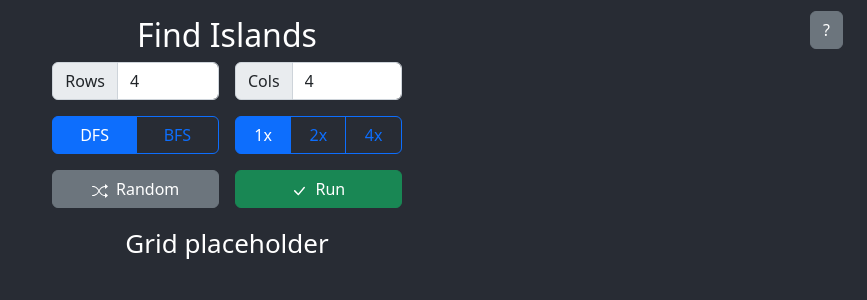
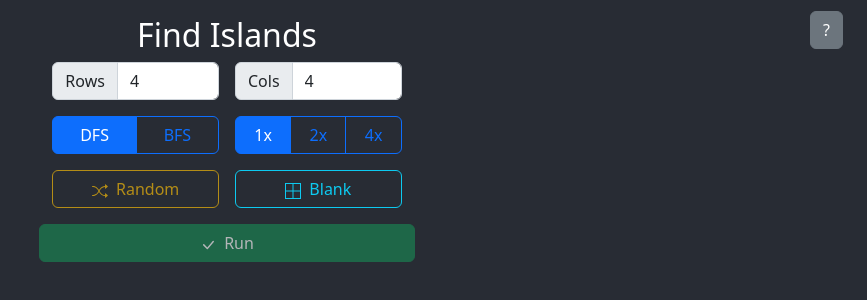
Before and after one commit to Davatata/find-islands, a React (Create React App) app: page / in a window 1280 px wide. Shown: the top 300 px of the page, without its empty margins (413-1280 px from the left). Built offline with nearby package versions, Linux system fonts and the light colour scheme.

Commit message:
added grid generate, rand and blank work

```diff
--- a/src/App.css
+++ b/src/App.css
@@ -29,3 +29,12 @@
   font-size: 0.875em;
   color: #dc3545;
 }
+
+#islandGrid td {
+
+}
+
+#islandGrid td:hover {
+  cursor: pointer;
+  background-color: #ffc10775;
+}
--- a/src/App.js
+++ b/src/App.js
@@ -9,6 +9,8 @@ function App() {
   const [speed, setSpeed] = useState(1);
   const [badRows, setBadRows] = useState(true);
   const [badCols, setBadCols] = useState(true);
+  const [finalGrid, setFinalGrid] = useState([]);
+
 
   useEffect(() => {
 
@@ -25,6 +27,8 @@ function App() {
   const rowsMax = 10;
   const colsMax = 10;
   const baseSpeed = 200;
+
+  let grid = [];
 
   const Algos = Object.freeze({
     DFS:   "DFS",
@@ -57,8 +61,10 @@ function App() {
     var rowsValue = +document.getElementById("RowsInput").value;
     if (rowsValue > 0 && rowsValue <= rowsMax) {
       setBadRows(false);
+      setRows(rowsValue);
     } else {
       setBadRows(true);
+      setFinalGrid([]);
     }
   }
 
@@ -66,8 +72,10 @@ function App() {
     var colsValue = +document.getElementById("ColsInput").value;
     if (colsValue > 0 && colsValue <= colsMax) {
       setBadCols(false);
+      setCols(colsValue);
     } else {
       setBadCols(true);
+      setFinalGrid([]);
     }
   }
 
@@ -84,11 +92,51 @@ function App() {
   }
 
   function run() {
-    console.log("start run");
+    console.log("run traversal");
   }
 
   function randomize() {
     console.log("start randomize");
+
+    for (var i = 0; i < rows; i++) {
+      grid[i] = [];
+      for (var j = 0; j < cols; j++) {
+        grid[i].push(Math.round(Math.random() * 1));
+      }
+    }
+
+    setup();
+  }
+
+  function setup() {
+    var finalGridTemp = [];
+
+    if (grid.length === 0) {
+      console.log("grid is empty");
+      for (var i = 0; i < rows; i++) {
+        grid[i] = [];
+        for (var j = 0; j < cols; j++) {
+          grid[i].push(0);
+        }
+      }
+    }
+
+    for(const [row, value] of grid.entries()) {
+      var tempRow = [];
+
+      for(const [col, v] of value.entries()) {
+        tempRow.push(<td className='gridCell' onClick={() => toggleCell(row,col,v)} key={row+","+col}>{v}</td>);
+      }
+
+      finalGridTemp.push(<tr>{tempRow}</tr>);
+    }
+
+    setFinalGrid(finalGridTemp);
+  }
+
+  function toggleCell(row,col,v) {
+    grid[row][col] = v === 0 ? 1 : 0;
+    setup();
   }
 
   return (
@@ -119,7 +167,7 @@ function App() {
                 <input id="ColsInput" type="number" className="form-control" min={1} max={10} placeholder="1-10"
                   aria-label="Cols" aria-describedby="Cols" onChange={handleColsChange}/>
                   { badCols &&
-                    <div className="bad-input-text  fs-6 fst-italic" >
+                    <div className="bad-input-text fs-6 fst-italic" >
                       Must be 1-10
                     </div>
                   }
@@ -157,7 +205,7 @@ function App() {
           <div className='gap-3 justify-content-center row'>
             <div className='col-5 p-0'>
               <div className="input-group mb-3 float-end">
-                <button className="btn btn-secondary w-100" onClick={randomize}>
+                <button className="btn btn-outline-warning w-100" onClick={randomize} disabled={finalGrid.length === 0}>
                   <svg xmlns="http://www.w3.org/2000/svg" width="16" height="16" fill="currentColor" className="bi bi-shuffle" viewBox="0 0 16 16">
                     <path fillRule="evenodd" d="M0 3.5A.5.5 0 0 1 .5 3H1c2.202 0 3.827 1.24 4.874 2.418.49.552.865 1.102 1.126 1.532.26-.43.636-.98 1.126-1.532C9.173 4.24 10.798 3 13 3v1c-1.798 0-3.173 1.01-4.126 2.082A9.624 9.624 0 0 0 7.556 8a9.624 9.624 0 0 0 1.317 1.918C9.828 10.99 11.204 12 13 12v1c-2.202 0-3.827-1.24-4.874-2.418A10.595 10.595 0 0 1 7 9.05c-.26.43-.636.98-1.126 1.532C4.827 11.76 3.202 13 1 13H.5a.5.5 0 0 1 0-1H1c1.798 0 3.173-1.01 4.126-2.082A9.624 9.624 0 0 0 6.444 8a9.624 9.624 0 0 0-1.317-1.918C4.172 5.01 2.796 4 1 4H.5a.5.5 0 0 1-.5-.5z"/>
                     <path d="M13 5.466V1.534a.25.25 0 0 1 .41-.192l2.36 1.966c.12.1.12.284 0 .384l-2.36 1.966a.25.25 0 0 1-.41-.192zm0 9v-3.932a.25.25 0 0 1 .41-.192l2.36 1.966c.12.1.12.284 0 .384l-2.36 1.966a.25.25 0 0 1-.41-.192z"/>
@@ -166,18 +214,34 @@ function App() {
               </div>
             </div>
             <div className='col-5 p-0'>
-              <div className="input-group mb-3">
-                <button className="btn btn-success w-100" onClick={run} disabled={badCols || badRows}>
-                  <svg xmlns="http://www.w3.org/2000/svg" width="16" height="16" fill="currentColor" className="bi bi-check-lg" viewBox="0 0 16 16">
-                    <path d="M12.736 3.97a.733.733 0 0 1 1.047 0c.286.289.29.756.01 1.05L7.88 12.01a.733.733 0 0 1-1.065.02L3.217 8.384a.757.757 0 0 1 0-1.06.733.733 0 0 1 1.047 0l3.052 3.093 5.4-6.425a.247.247 0 0 1 .02-.022Z"/>
-                  </svg>
-
-                  <span className='mx-1'></span>Run</button>
+              <div className="input-group mb-3 float-end">
+                <button className="btn btn-outline-info w-100" onClick={setup}>
+                <svg xmlns="http://www.w3.org/2000/svg" width="16" height="16" fill="currentColor" className="bi bi-border-all" viewBox="0 0 16 16">
+                  <path d="M0 0h16v16H0V0zm1 1v6.5h6.5V1H1zm7.5 0v6.5H15V1H8.5zM15 8.5H8.5V15H15V8.5zM7.5 15V8.5H1V15h6.5z"/>
+                </svg>
+                <span className='mx-1'></span>Blank</button>
               </div>
             </div>
           </div>
 
-          <div className='row justify-content-center'>Grid placeholder</div>
+          <div className='gap-3 justify-content-center row'>
+            <div className="input-group mb-3">
+              <button className="btn btn-success w-100" onClick={run} disabled={badCols || badRows || finalGrid.length === 0}>
+                <svg xmlns="http://www.w3.org/2000/svg" width="16" height="16" fill="currentColor" className="bi bi-check-lg" viewBox="0 0 16 16">
+                  <path d="M12.736 3.97a.733.733 0 0 1 1.047 0c.286.289.29.756.01 1.05L7.88 12.01a.733.733 0 0 1-1.065.02L3.217 8.384a.757.757 0 0 1 0-1.06.733.733 0 0 1 1.047 0l3.052 3.093 5.4-6.425a.247.247 0 0 1 .02-.022Z"/>
+                </svg>
+
+                <span className='mx-1'></span>Run</button>
+            </div>
+          </div>
+
+          <div className='row justify-content-center'>
+            <table id='islandGrid' className='table table-bordered table-dark'>
+              <tbody>
+                {finalGrid}
+              </tbody>
+            </table>
+          </div>
 
         </div>
 
```
